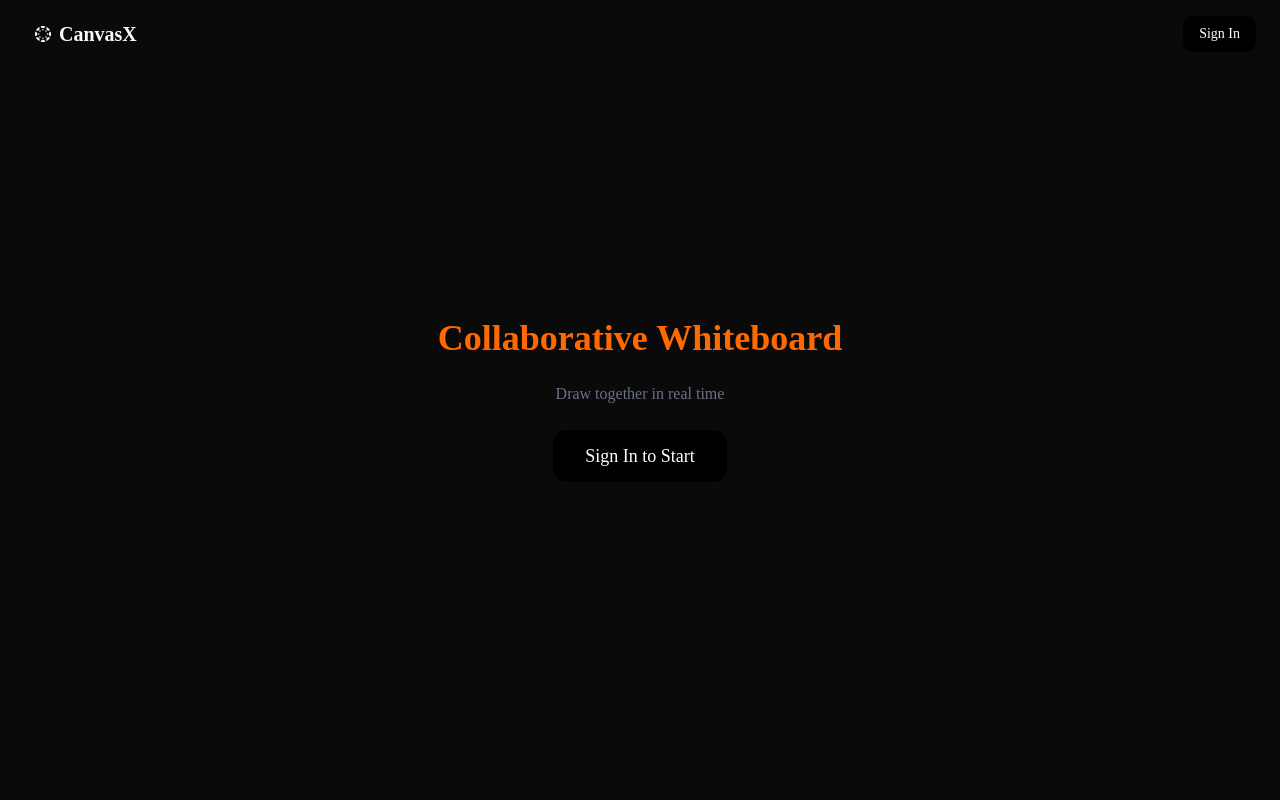
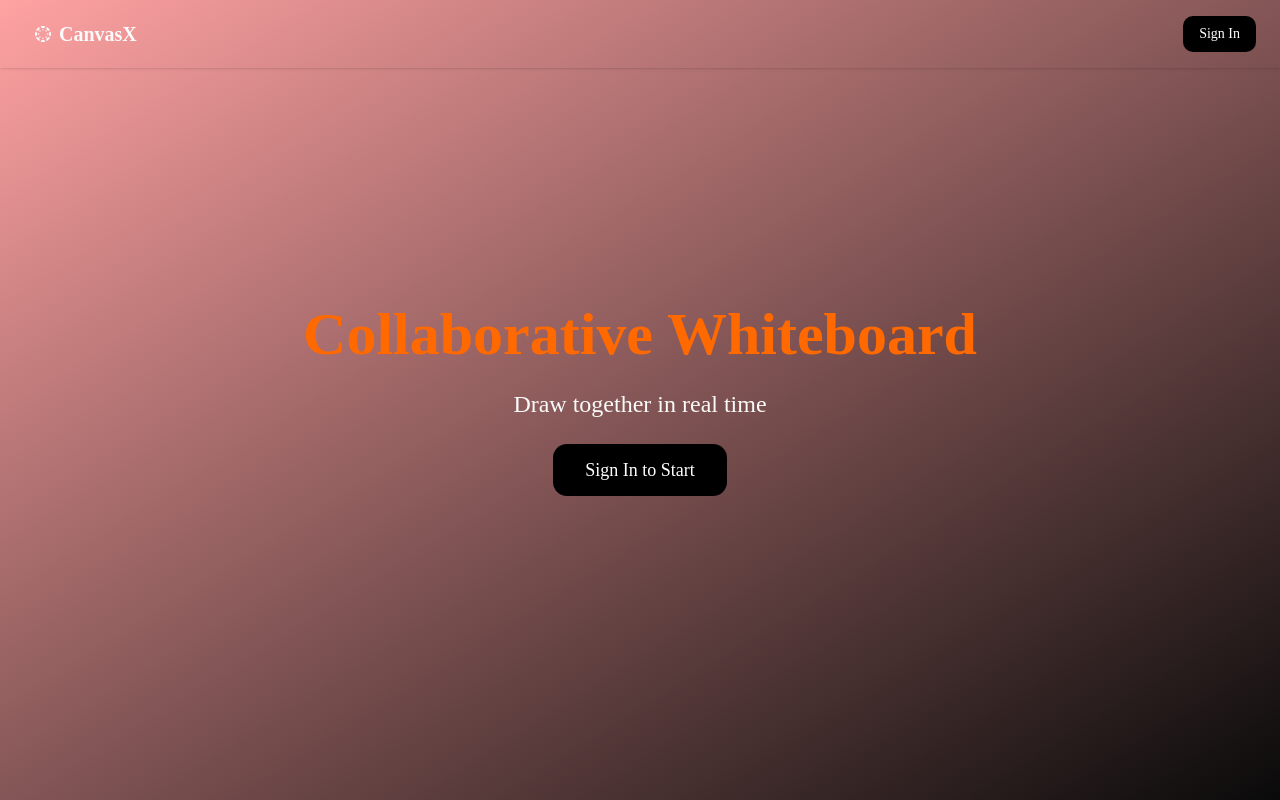
Before and after one commit to Ayush975637/Collaborative-Whiteboard, a Next.js app in the folder frontend/: page / in a window 1280 px wide. Built offline with nearby package versions, Linux system fonts and the light colour scheme; no server answers.

Commit message:
update the landing page

```diff
--- a/frontend/app/page.js
+++ b/frontend/app/page.js
@@ -14,41 +14,39 @@ export default function Home() {
   }
 
   return (
-    <main className="flex flex-col items-center justify-center h-screen gap-6 ">
+    <main className="flex flex-col items-center justify-center h-screen gap-6 from-red-300 to-white-300 bg-gradient-to-br">
 
       {/* navbar */}
 
 
-{/*
-      <h1 className="text-4xl font-bold text-orange-500">Collaborative Whiteboard</h1>
-      <p className="text-gray-500">Draw together in real time</p> */}
       <main className="flex flex-col items-center justify-center min-h-screen gap-6  px-4">
 
         <div className="w-full fixed top-0 left-0 z-50   shadow-sm">
   <Navbar />
 </div>
-  <h1 className="text-3xl md:text-4xl font-bold text-orange-500 text-center">
+  <h1 className="text-3xl md:text-6xl font-extrabold text-orange-500  shadow-black   text-center hover:tracking-wide transition-all duration-300">
     Collaborative Whiteboard
   </h1>
-  <p className="text-gray-500 text-sm md:text-base text-center">
+  <p className="text-black-500 text-xl md:text-2xl text-center">
     Draw together in real time
   </p>
    <SignedIn>
+    <div className="flex flex-col md:flex-row gap-4">
         <button
           onClick={createRoom}
-          className="bg-black text-white px-8 py-3 rounded-xl text-lg hover:bg-gray-800 transition"
+          className="bg-red-400 text-white font-bold px-8 py-3 rounded-xl text-lg hover:bg-red-500 transition"
         >
           Create New Room
         </button>
 
  <button
 
-          className="bg-black text-white px-8 py-3 rounded-xl text-lg hover:bg-gray-800 transition"
+          className="bg-yellow-400 text-white font-bold px-8 py-3 rounded-xl text-lg hover:bg-yellow-500 transition"
         >
           <a href={'/history'}>  History</a>
 
         </button>
-
+</div>
 
 
       </SignedIn>
@@ -62,22 +60,7 @@ export default function Home() {
       </SignedOut>
 </main>
 
-      {/* <SignedIn>
-        <button
-          onClick={createRoom}
-          className="bg-black text-white px-8 py-3 rounded-xl text-lg hover:bg-gray-800 transition"
-        >
-          Create New Room
-        </button>
-      </SignedIn>
 
-      <SignedOut>
-        <SignInButton mode="modal">
-          <button className="bg-black text-white px-8 py-3 rounded-xl text-lg">
-            Sign In to Start
-          </button>
-        </SignInButton>
-      </SignedOut> */}
 
     </main>
   )
```
Also changed, not shown: 1 other file (tests, documents, lock files or other folders).
